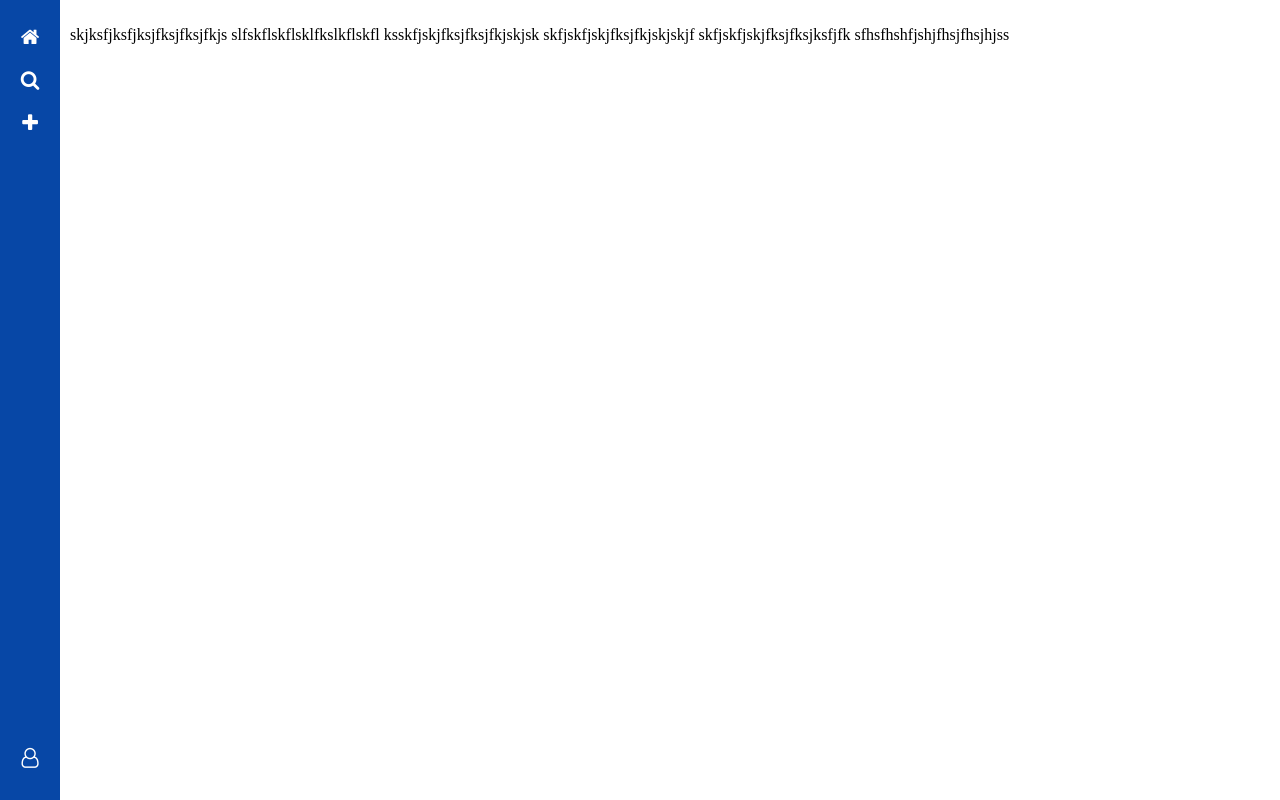
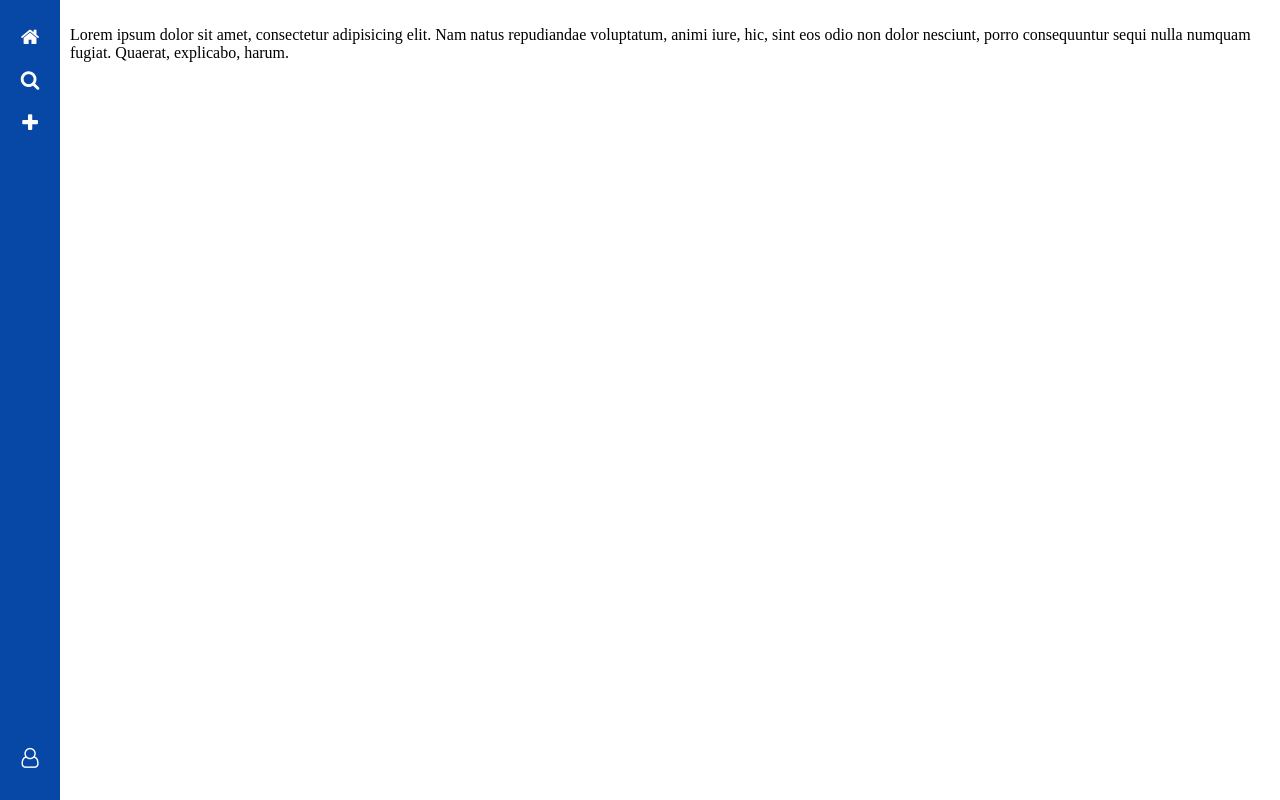
Before and after one commit to dabliuw22/NavBarVertical, a plain HTML site: page index.html in a window 1280 px wide. Drawn offline with nearby package versions, Linux system fonts and the light colour scheme.

Commit message:
Agregando parrafo lorem

```diff
--- a/index.html
+++ b/index.html
@@ -23,12 +23,7 @@
 		</a>
 	</div>
 	<div class="main-container">
-		<p>skjksfjksfjksjfksjfksjfkjs
-			slfskflskflsklfkslkflskfl
-			ksskfjskjfksjfksjfkjskjsk
-			skfjskfjskjfksjfkjskjskjf
-			skfjskfjskjfksjfksjksfjfk
-			sfhsfhshfjshjfhsjfhsjhjss</p>
+		<p>Lorem ipsum dolor sit amet, consectetur adipisicing elit. Nam natus repudiandae voluptatum, animi iure, hic, sint eos odio non dolor nesciunt, porro consequuntur sequi nulla numquam fugiat. Quaerat, explicabo, harum.</p>
 	</div>
 </body>
 <footer>
```
